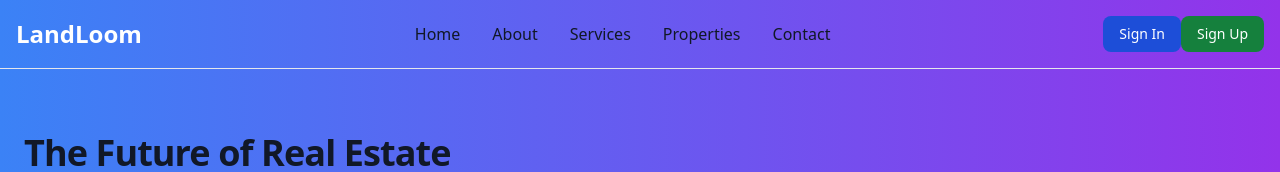
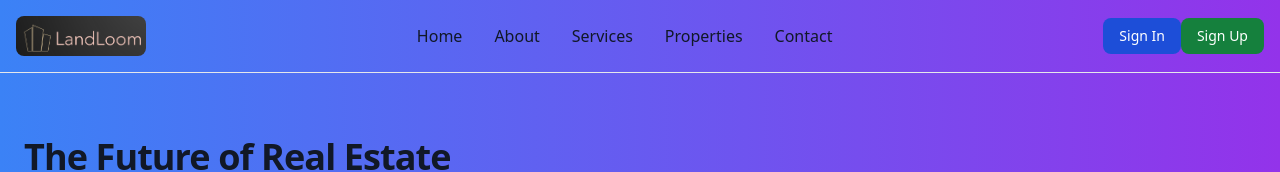
Before and after one commit to Sunilverma99/LandLoom, a React (Vite) app in the folder Frontend/: page / in a window 1280 px wide. Shown: the top 172 px of the page. Built offline with nearby package versions, Linux system fonts and the light colour scheme.

Commit message:
Adding Logo of website

```diff
--- a/Frontend/src/components/Navbar.jsx
+++ b/Frontend/src/components/Navbar.jsx
@@ -40,7 +40,7 @@ const Navbar = () => {
             alt="Logo"
           /> */}
           <span className="self-center text-2xl font-semibold text-white dark:text-white">
-            LandLoom
+            <img src="./LandLoomLogo.png" className="rounded-lg h-10" alt="" />
           </span>
         </a>
         <div className="flex items-center md:order-2 space-x-3 md:space-x-0 rtl:space-x-reverse relative">
```
Also changed, not shown: Frontend/public/LandLoomLogo.png (added).
